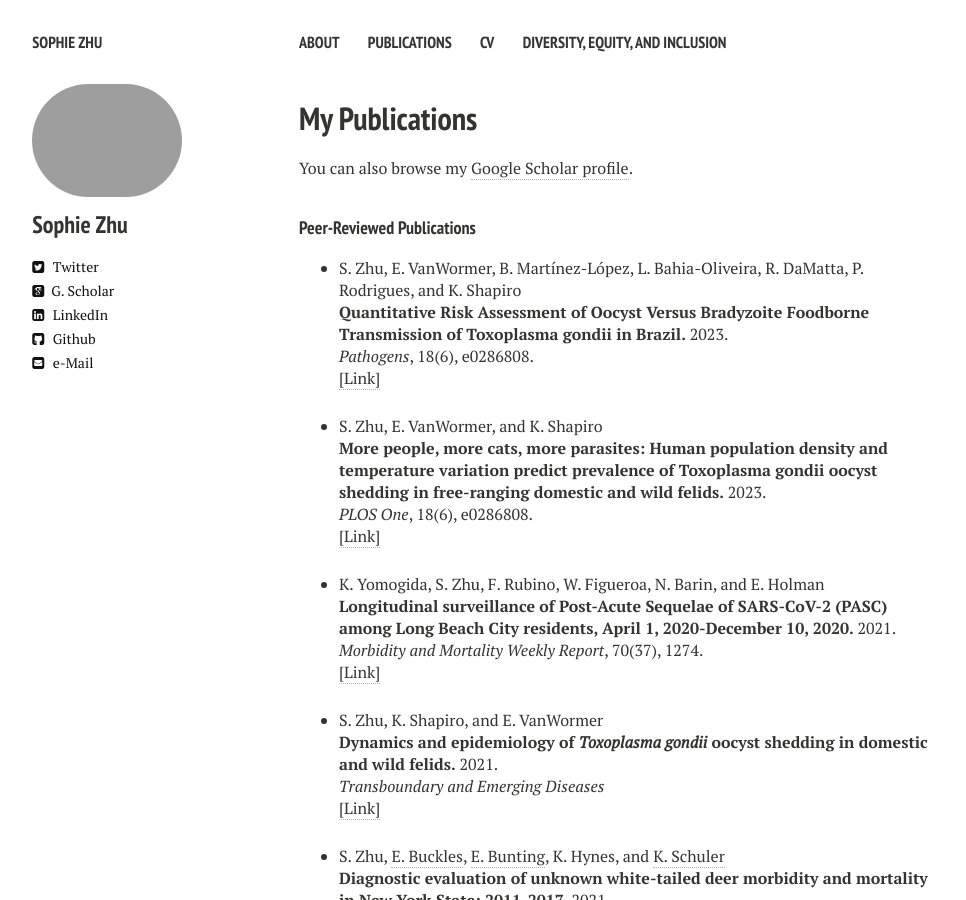
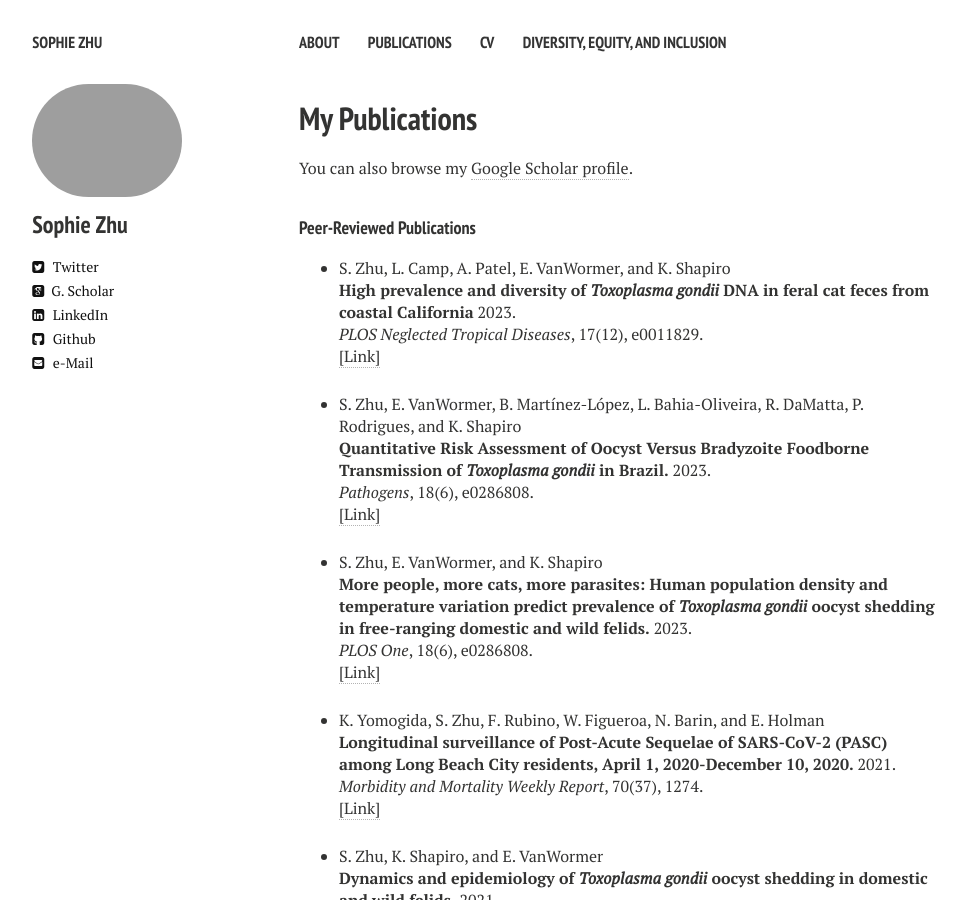
Before and after one commit to sophiemzhu/sophiemzhu.github.io, a Jekyll site: the page built from publications.md, in a window 1280 px wide and 900 px high. Shown: the whole window, without its empty margins (21-987 px from the left). Built offline with Jekyll 4.4.1, drawn with Linux system fonts in a browser that asks for light colours; nearby versions of some CDN libraries.

Commit message:
Update publications.html
added plos NTD paper

```diff
--- a/_layouts/publications.html
+++ b/_layouts/publications.html
@@ -86,10 +86,19 @@ div.bibtex pre { font-size: 75%; overflow: auto;  width: 100%; padding: 0em 0em;
 <!-- Generated from JabRef by PubList by Truong Nghiem at 11:44 on 2015.09.10. -->
 <ul class="biblist">
 
+<!-- Item: Zhu2023c -->
+<li ><p>
+S. Zhu, L. Camp, A. Patel, E. VanWormer, and K. Shapiro<br>
+<b>High prevalence and diversity of <i>Toxoplasma gondii</i> DNA in feral cat feces from coastal California</b>
+	2023. <br> <i>PLOS Neglected Tropical Diseases</i>, 17(12), e0011829.
+<br> <a href="https://journals.plos.org/plosntds/article?id=10.1371/journal.pntd.0011829">[Link]</a>
+<br />
+</li>
+
 <!-- Item: Zhu2023b -->
 <li ><p>
 S. Zhu, E. VanWormer, B. Martínez-López, L. Bahia-Oliveira, R. DaMatta, P. Rodrigues, and K. Shapiro<br>
-<b>Quantitative Risk Assessment of Oocyst Versus Bradyzoite Foodborne Transmission of Toxoplasma gondii in Brazil.</b>
+<b>Quantitative Risk Assessment of Oocyst Versus Bradyzoite Foodborne Transmission of <i>Toxoplasma gondii</i> in Brazil.</b>
 	2023. <br> <i>Pathogens</i>, 18(6), e0286808.
 <br> <a href="https://www.mdpi.com/2076-0817/12/7/870" target="_blank">[Link]</a>
 <br />
@@ -98,7 +107,7 @@ S. Zhu, E. VanWormer, B. Martínez-López, L. Bahia-Oliveira, R. DaMatta, P. Rod
 <!-- Item: Zhu2023a -->
 <li ><p>
 S. Zhu, E. VanWormer, and K. Shapiro<br>
-<b>More people, more cats, more parasites: Human population density and temperature variation predict prevalence of Toxoplasma gondii oocyst shedding in free-ranging domestic and wild felids.</b>
+<b>More people, more cats, more parasites: Human population density and temperature variation predict prevalence of <i>Toxoplasma gondii</i> oocyst shedding in free-ranging domestic and wild felids.</b>
 	2023. <br> <i>PLOS One</i>, 18(6), e0286808.
 <br> <a href="https://journals.plos.org/plosone/article?id=10.1371/journal.pone.0286808" target="_blank">[Link]</a>
 <br />
```
